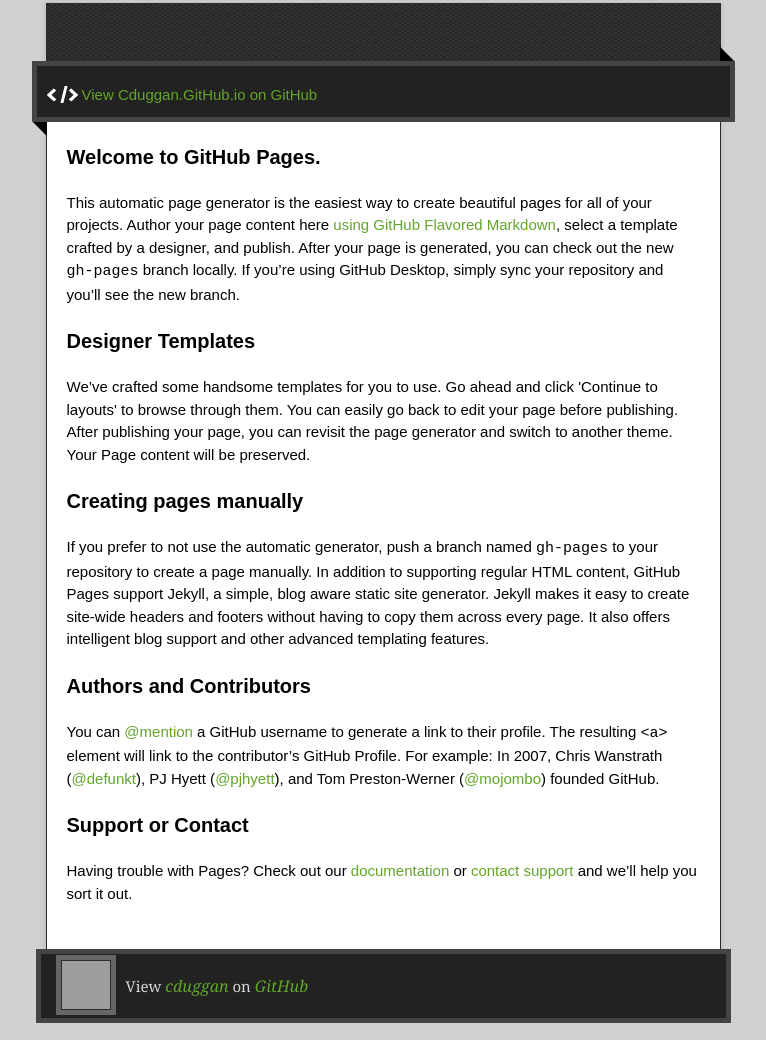
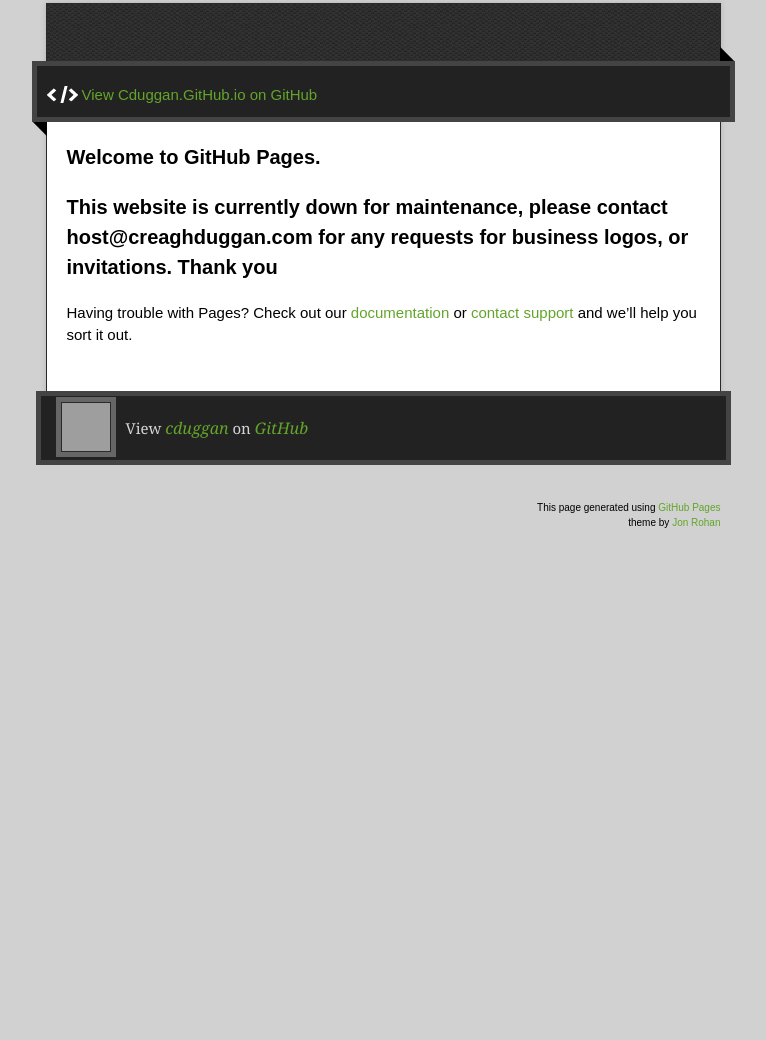
Before and after one commit to cduggan/cduggan.github.io, a plain HTML site: page index.html in a window 1280 px wide. Shown: the part 127-1167 px from the top of the page, without its empty margins (257-1023 px from the left). After the commit the page ends 800 px from the top, so only its background shows below. Drawn offline with nearby package versions, Linux system fonts and the light colour scheme; grey boxes are pictures that could not be loaded.

Commit message:
Update index.html

```diff
--- a/index.html
+++ b/index.html
@@ -37,26 +37,7 @@
           <h3>
 <a id="welcome-to-github-pages" class="anchor" href="#welcome-to-github-pages" aria-hidden="true"><span class="octicon octicon-link"></span></a>Welcome to GitHub Pages.</h3>
 
-<p>This automatic page generator is the easiest way to create beautiful pages for all of your projects. Author your page content here <a href="https://guides.github.com/features/mastering-markdown/">using GitHub Flavored Markdown</a>, select a template crafted by a designer, and publish. After your page is generated, you can check out the new <code>gh-pages</code> branch locally. If you’re using GitHub Desktop, simply sync your repository and you’ll see the new branch.</p>
-
-<h3>
-<a id="designer-templates" class="anchor" href="#designer-templates" aria-hidden="true"><span class="octicon octicon-link"></span></a>Designer Templates</h3>
-
-<p>We’ve crafted some handsome templates for you to use. Go ahead and click 'Continue to layouts' to browse through them. You can easily go back to edit your page before publishing. After publishing your page, you can revisit the page generator and switch to another theme. Your Page content will be preserved.</p>
-
-<h3>
-<a id="creating-pages-manually" class="anchor" href="#creating-pages-manually" aria-hidden="true"><span class="octicon octicon-link"></span></a>Creating pages manually</h3>
-
-<p>If you prefer to not use the automatic generator, push a branch named <code>gh-pages</code> to your repository to create a page manually. In addition to supporting regular HTML content, GitHub Pages support Jekyll, a simple, blog aware static site generator. Jekyll makes it easy to create site-wide headers and footers without having to copy them across every page. It also offers intelligent blog support and other advanced templating features.</p>
-
-<h3>
-<a id="authors-and-contributors" class="anchor" href="#authors-and-contributors" aria-hidden="true"><span class="octicon octicon-link"></span></a>Authors and Contributors</h3>
-
-<p>You can <a href="https://github.com/blog/821" class="user-mention">@mention</a> a GitHub username to generate a link to their profile. The resulting <code>&lt;a&gt;</code> element will link to the contributor’s GitHub Profile. For example: In 2007, Chris Wanstrath (<a href="https://github.com/defunkt" class="user-mention">@defunkt</a>), PJ Hyett (<a href="https://github.com/pjhyett" class="user-mention">@pjhyett</a>), and Tom Preston-Werner (<a href="https://github.com/mojombo" class="user-mention">@mojombo</a>) founded GitHub.</p>
-
-<h3>
-<a id="support-or-contact" class="anchor" href="#support-or-contact" aria-hidden="true"><span class="octicon octicon-link"></span></a>Support or Contact</h3>
-
+<h3>This website is currently down for maintenance, please contact host@creaghduggan.com for any requests for business logos, or invitations. Thank you</h3>
 <p>Having trouble with Pages? Check out our <a href="https://help.github.com/pages">documentation</a> or <a href="https://github.com/contact">contact support</a> and we’ll help you sort it out.</p>
         </article>
       </div>
```
